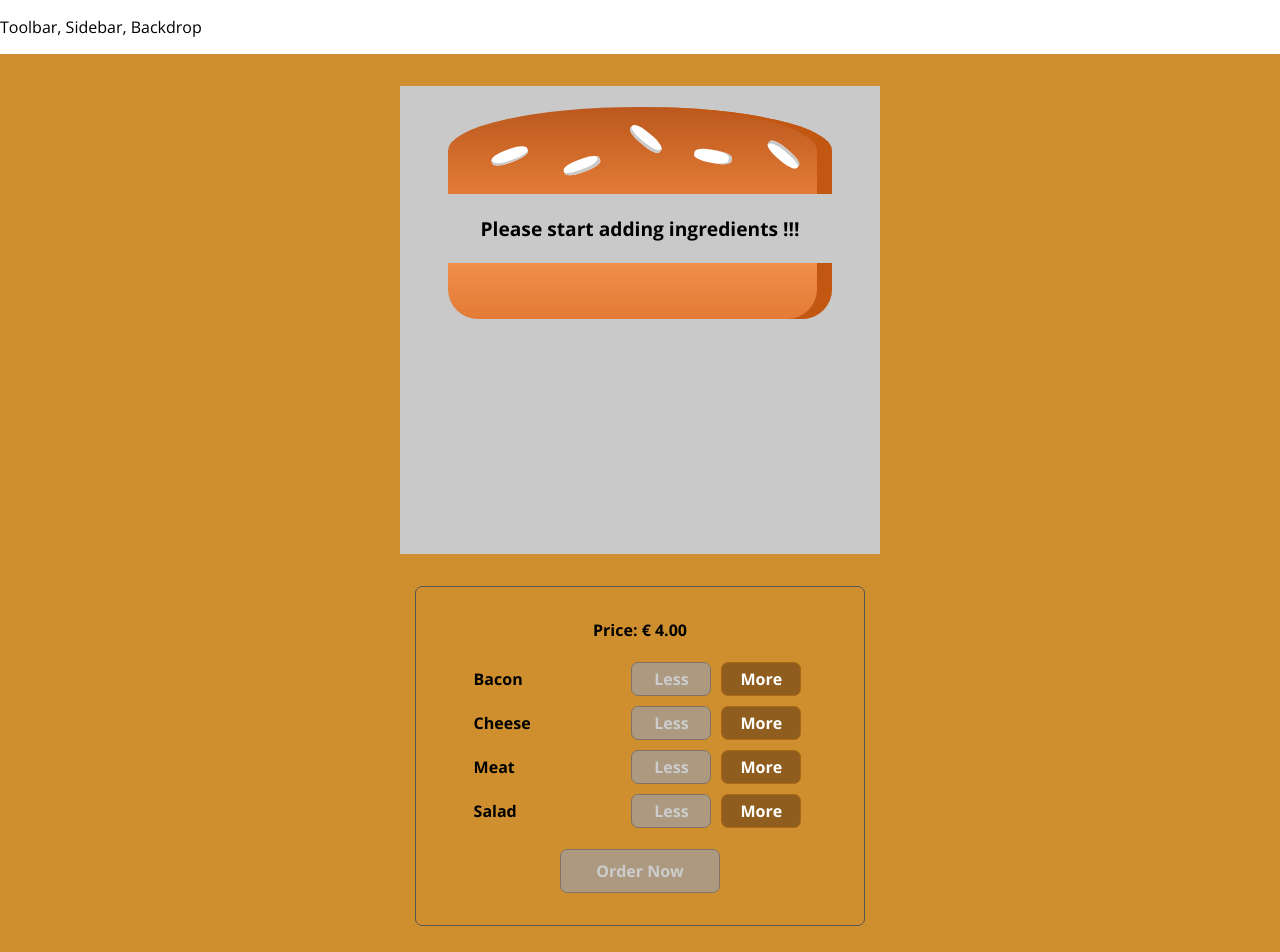
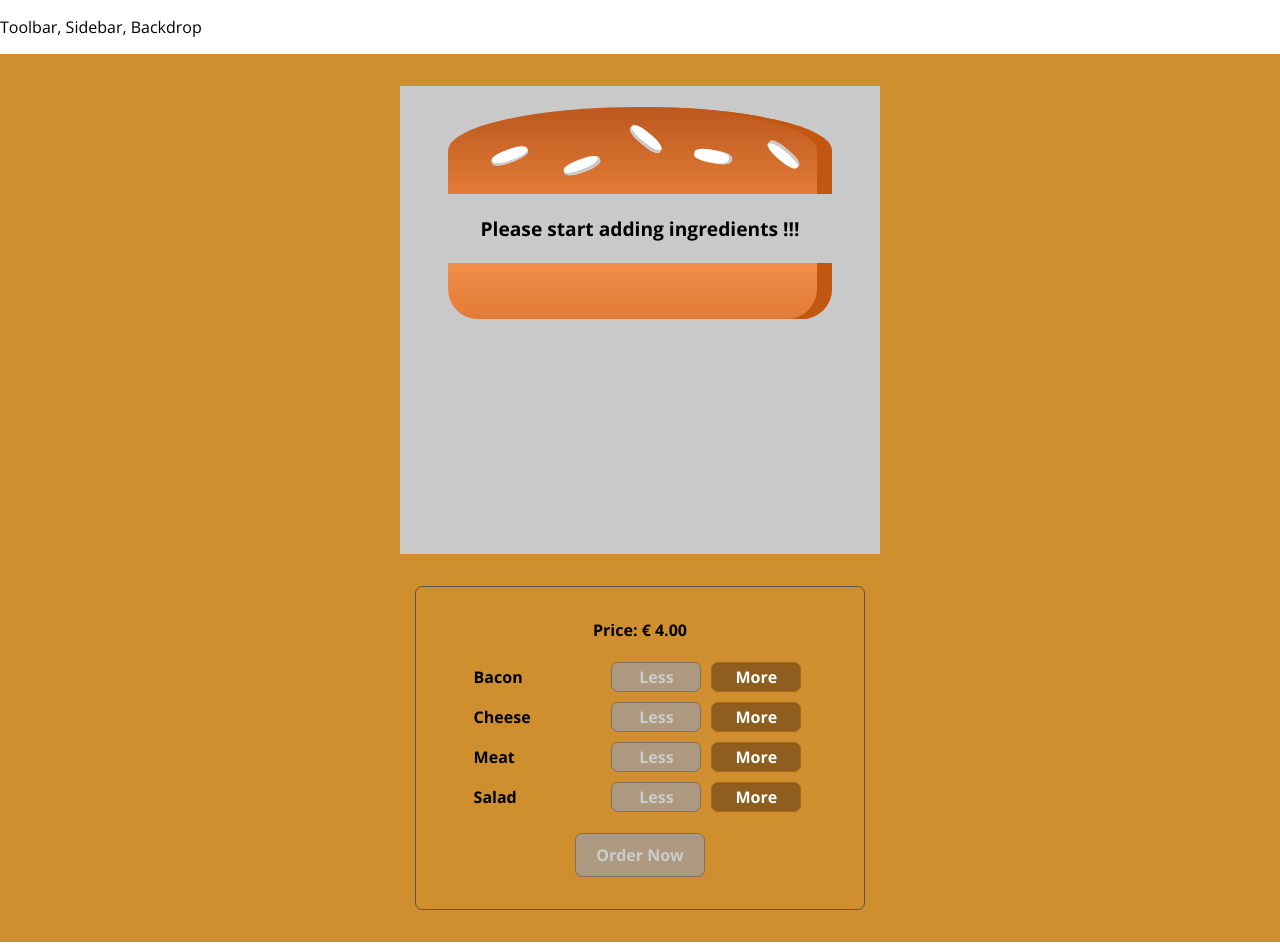
Before and after one commit to radu-alin/burger-builder-with-react, a React (Create React App) app: page / in a window 1280 px wide. Shown: the top 952 px of the page. Built offline with nearby package versions, Linux system fonts and the light colour scheme.

Commit message:
--- implemented- CancelPurchase, ContinuePurchase; --- modified- UI/component Buttom;

```diff
--- a/src/components/Burger/OrderSummary/OrderSummary.js
+++ b/src/components/Burger/OrderSummary/OrderSummary.js
@@ -1,8 +1,13 @@
-import './OrderSummary.scss';
+import Button from '../../UI/Button/Button';
 
 import Aux from '../../../hoc/Aux/Aux';
 
-const OrderSummary = ({ ingredients }) => {
+const OrderSummary = ({
+  ingredients,
+  totalPrice,
+  continuePurchase,
+  cancelPurchase,
+}) => {
   const renderIngredients = Object.keys(ingredients).map((igKey) => (
     <li key={igKey}>
       {igKey.toLocaleUpperCase()}: {ingredients[igKey]}
@@ -13,7 +18,14 @@ const OrderSummary = ({ ingredients }) => {
       <h3>Your Order</h3>
       <p>A delicious burger with following ingredients:</p>
       <ul>{renderIngredients}</ul>
+      <h4 className="my-1">Total Price: &#8364; {totalPrice.toFixed(2)}</h4>
       <p>Continue to Checkout ?</p>
+      <Button type={'less order my-1'} onClickAction={cancelPurchase}>
+        CANCEL
+      </Button>
+      <Button type={'more order my-1'} onClickAction={continuePurchase}>
+        CONTINUE
+      </Button>
     </Aux>
   );
 };
--- a/src/components/UI/Button/Button.js
+++ b/src/components/UI/Button/Button.js
@@ -2,8 +2,10 @@ import './Button.scss';
 
 const Button = ({ children, type, spacing, onClickAction, disabled }) => {
   let classes = '';
+  //type options: less, order, more order
   classes = `btn ${type}`;
 
+  //spacing options: my-1
   if (spacing) {
     classes = `${classes} ${spacing}`;
   }
--- a/src/components/UI/Button/Button.scss
+++ b/src/components/UI/Button/Button.scss
@@ -1,13 +1,14 @@
 .btn {
-  width: 80px;
-  display: block;
+  width: 90px;
+  display: inline-block;
   margin: 0 5px;
-  padding: 5px;
+  padding: 3px;
   font: inherit;
   border: 1px solid #aa6817;
   border-radius: 7px;
   cursor: pointer;
   outline: none;
+  text-align: center;
 
   &.less {
     background-color: #d39952;
@@ -31,8 +32,15 @@
     background-color: #8f5e1e;
     color: white;
 
+    &:hover,
+    &:active {
+      background-color: #99703f;
+      color: white;
+    }
+  }
+
   &.order {
-      width: 160px;
+    width: 130px;
 
     &:disabled,
     &:disabled:hover {
@@ -48,15 +56,8 @@
   }
 
   &.my-1 {
-      margin: 1rem 0;
+    margin: 1rem 1rem;
     padding: 10px;
-    }
-
-    &:hover,
-    &:active {
-      background-color: #99703f;
-      color: white;
-    }
   }
 
   @keyframes enable {
--- a/src/components/UI/Modal/Modal.js
+++ b/src/components/UI/Modal/Modal.js
@@ -8,8 +8,6 @@ import './Modal.scss';
 
 const Modal = ({ children, show, disableModal }) => {
   let classes = show ? 'modal show' : 'modal';
-
-  console.log(classes);
 
   return ReactDom.createPortal(
     <Aux>
--- a/src/containers/BurgerBuilderPage/BurgerBuilderPage.js
+++ b/src/containers/BurgerBuilderPage/BurgerBuilderPage.js
@@ -91,13 +91,22 @@ class BurgerBuilderPage extends Component {
     this.setState({ enableCheckout: false });
   };
 
+  continueCheckoutHandler = () => {
+    alert('you continue');
+  };
+
   render() {
     const renderModal = () => (
       <Modal
         show={this.state.enableCheckout}
         disableModal={this.disableCheckoutHandler}
       >
-        <OrderSummary ingredients={this.state.ingredients} />
+        <OrderSummary
+          ingredients={this.state.ingredients}
+          totalPrice={this.state.totalPrice}
+          cancelPurchase={this.disableCheckoutHandler}
+          continuePurchase={this.continueCheckoutHandler}
+        />
       </Modal>
     );
 
```
Also changed, not shown: src/components/Burger/OrderSummary/OrderSummary.scss (deleted). Lines whose indentation alone changed are shown as unchanged.
